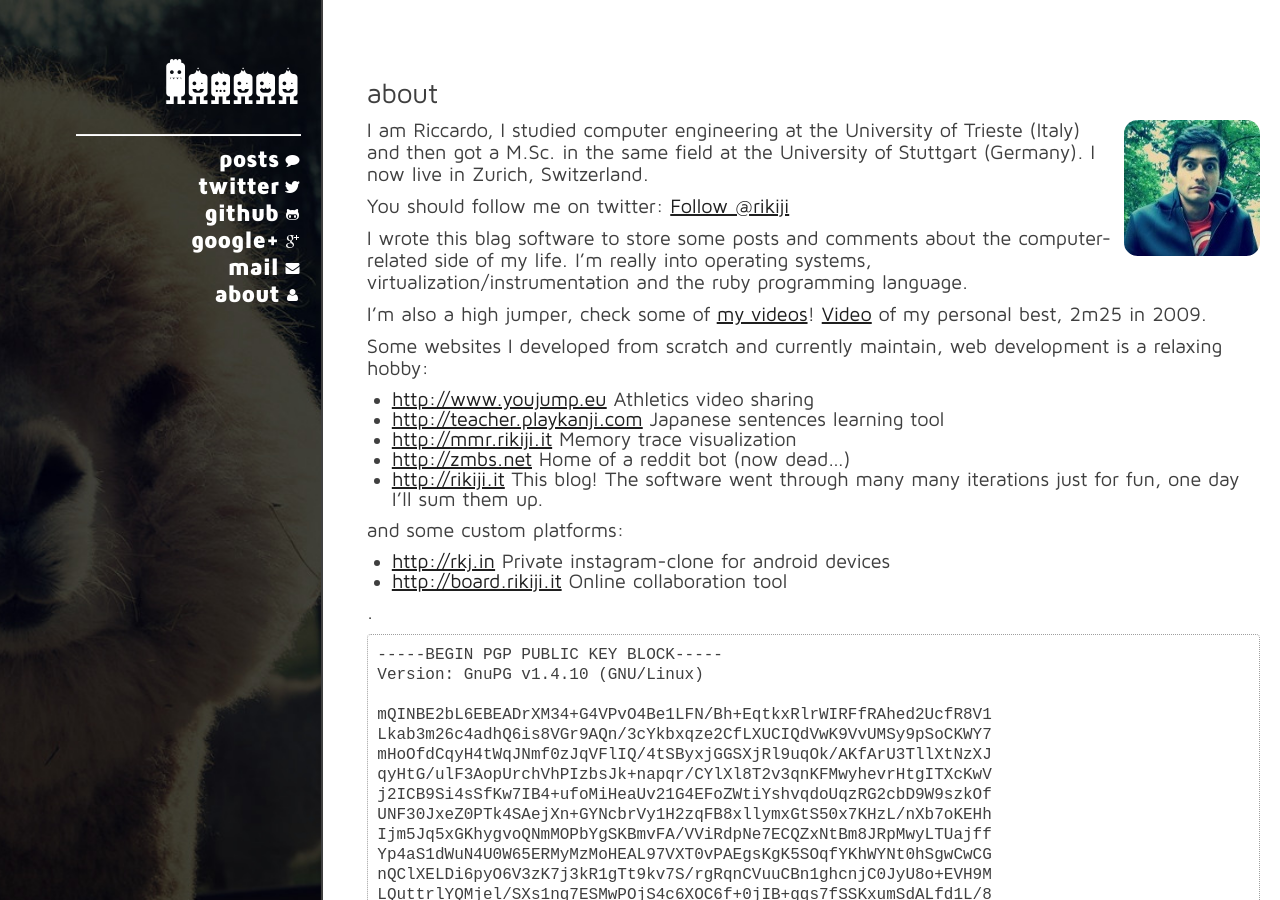
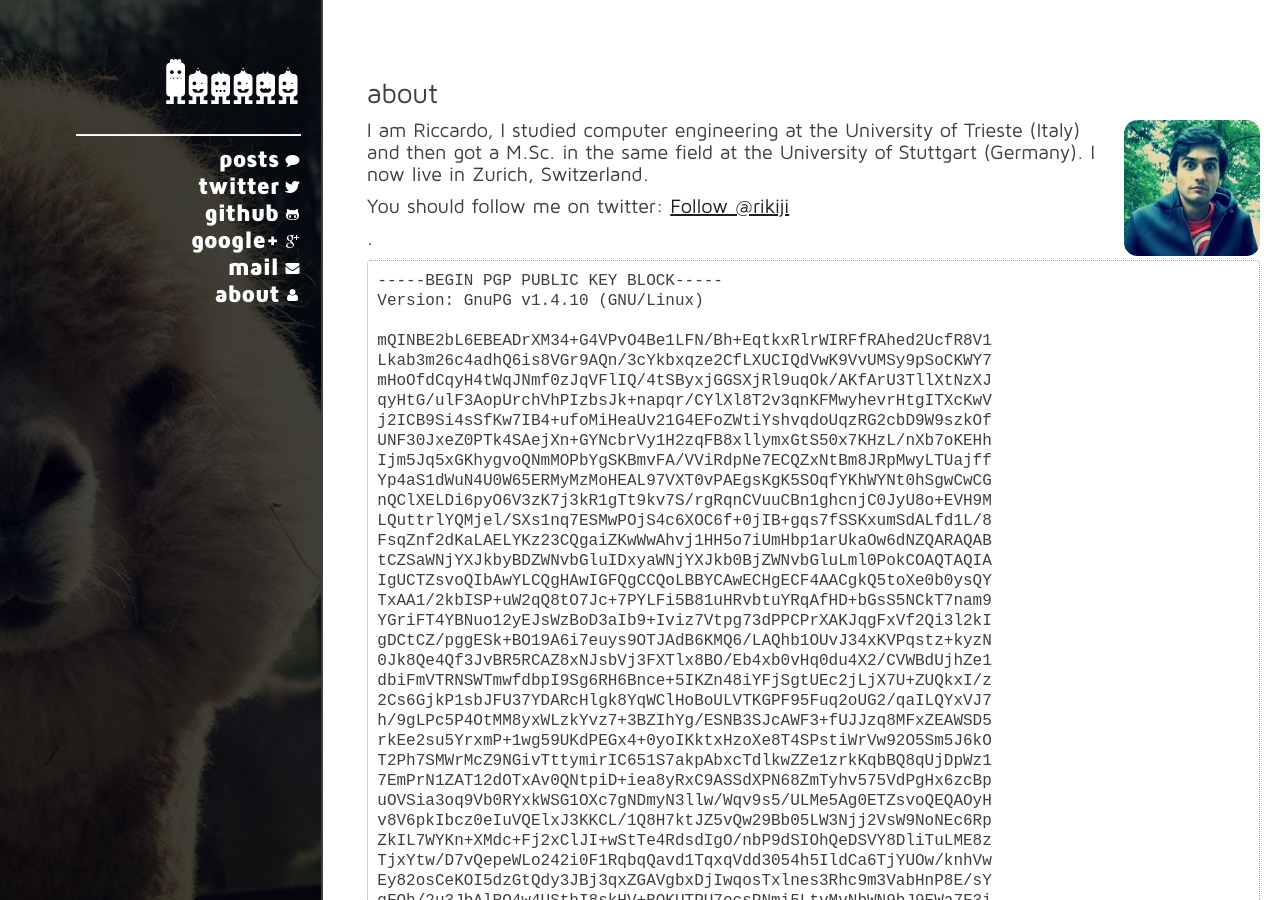
Before and after one commit to rikiji/rikiji.it, a Jekyll site: the page built from about.html, in a window 1280 px wide and 900 px high. Built offline with Jekyll 4.4.1, drawn with Linux system fonts in a browser that asks for light colours; comment, search, counter and statistics services are not loaded.

Commit message:
Update about.markdown

```diff
--- a/_includes/about.markdown
+++ b/_includes/about.markdown
@@ -1,20 +1,3 @@
-I wrote this blag software to store some posts and comments about the computer-related side of my life. I'm really into operating systems, virtualization/instrumentation and the ruby programming language.
-
-I'm also a high jumper, check some of [my videos](http://www.youjump.eu/search?q=cecolin)! [Video](http://www.youjump.eu/video/0e59545dfa1d41929c71d76895cd9b4e) of my personal best, 2m25 in 2009.
-
-Some websites I developed from scratch and currently maintain, web development is a relaxing hobby:
-
-* <http://www.youjump.eu> Athletics video sharing
-* <http://teacher.playkanji.com> Japanese sentences learning tool
-* <http://mmr.rikiji.it> Memory trace visualization
-* <http://zmbs.net> Home of a reddit bot (now dead...)
-* <http://rikiji.it> This blog! The software went through many many iterations just for fun, one day I'll sum them up.
-
-and some custom platforms:
-
-* <http://rkj.in> Private instagram-clone for android devices
-* <http://board.rikiji.it> Online collaboration tool
-
 .
 
     -----BEGIN PGP PUBLIC KEY BLOCK-----
```
